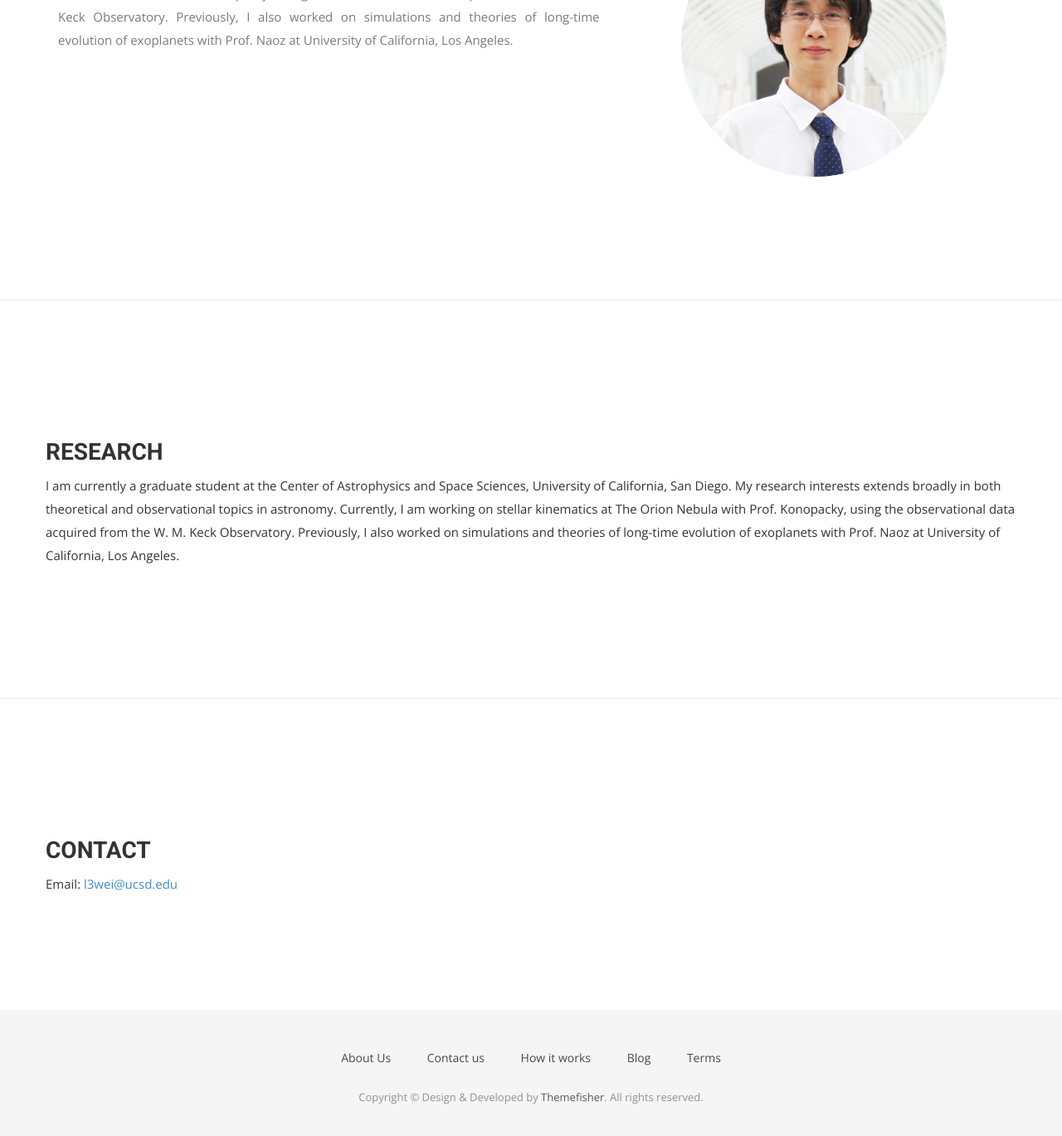
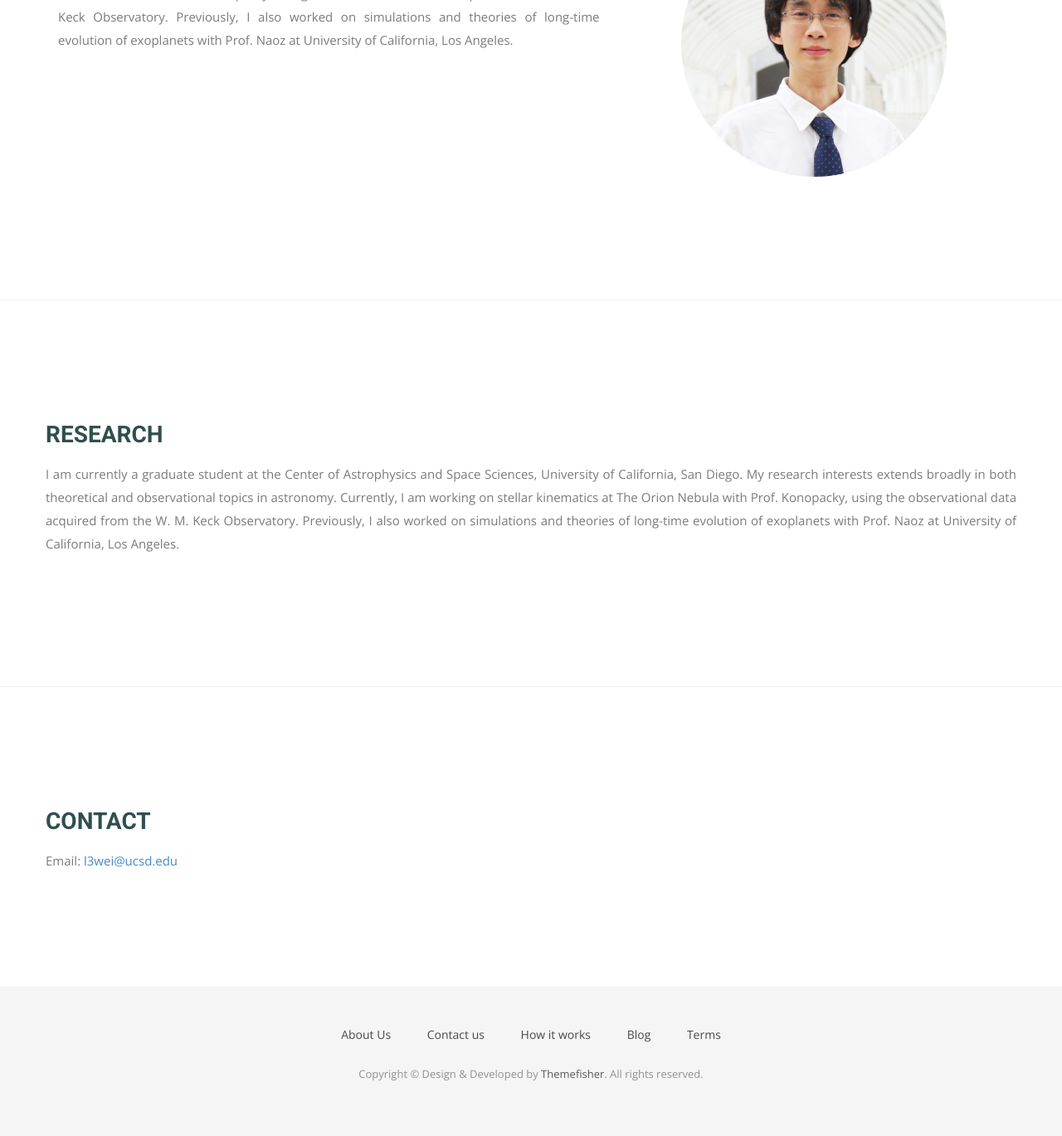
Before and after one commit to wei-lingfeng/lingfeng-wei.github.io, a Jekyll site: the page built from index.html, in a window 1280 px wide and 1400 px high, scrolled down 937 px. Shown: the top 1369 px of the window at 83% size. Built offline with Jekyll 4.4.1, drawn with Linux system fonts in a browser that asks for light colours; nearby versions of some CDN libraries; some web fonts are replaced.

Commit message:
Update airspace.css

```diff
--- a/css/airspace.css
+++ b/css/airspace.css
@@ -159,11 +159,24 @@ font header .navbar-default .navbar-nav li a:hover {
   text-align: left;
   color: darkslategray;
 }
+.module h2 {
+  line-height: 27px;
+  margin: 0;
+  text-align: left;
+  color: darkslategray;
+}
 .module .block p {
   color: #7B7B7B;
   padding-top: 20px;
   text-align: justify;
 }
+
+.module p {
+  color: #7B7B7B;
+  padding-top: 20px;
+  text-align: justify;
+}
+
 .module .block img {
   display:block;
   margin-left: auto;
```
